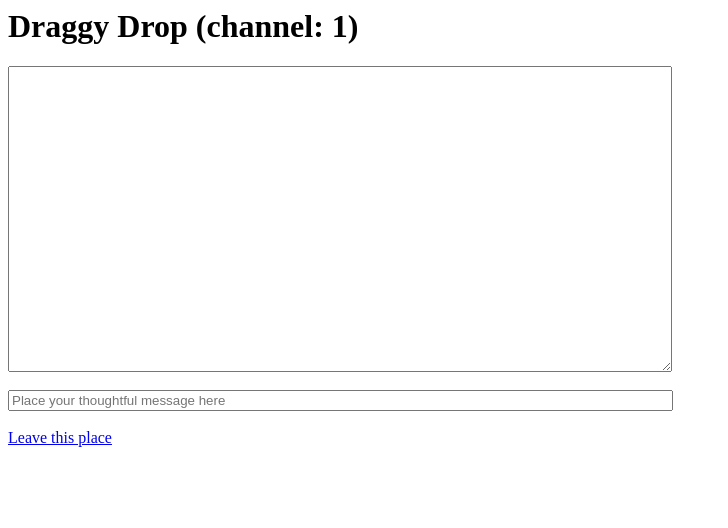
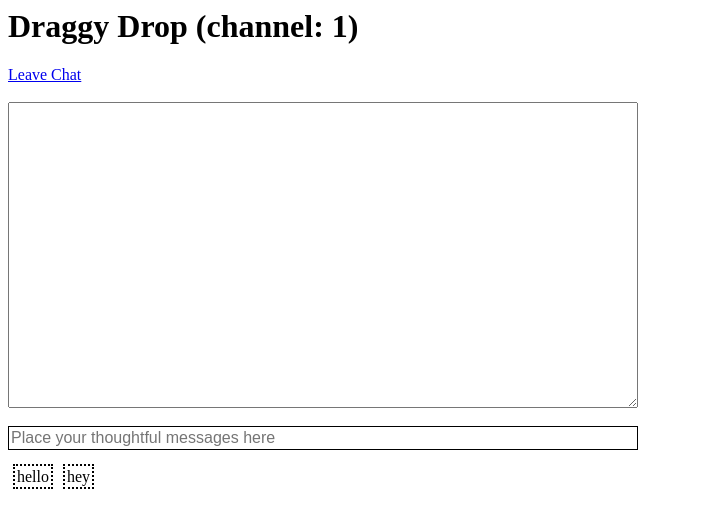
Before and after one commit to benbusby/draggy-drop, a Flask app: page /chat in a window 1280 px wide. Shown: the top 528 px of the page, without its empty margins (0-728 px from the left). Run offline with Flask 2, Linux system fonts and the light colour scheme; the visitor is signed in with stand-in values (Sample User, id 1); some libraries are stand-ins or nearby versions.

Commit message:
Added drag and drop chat functionality

```diff
--- /dev/null
+++ b/app/static/css/chat.css
@@ -0,0 +1,39 @@
+#draggable {
+    width: 100px;
+    height: 100px;
+    padding: 0.5em;
+    float: left;
+    margin: 10px 10px 10px 0;
+}
+
+#droppable {
+    width: 150px;
+    height: 150px;
+    padding: 0.5em;
+    float: left;
+    margin: 10px;
+}
+
+#chat {
+    width: 630px;
+}
+
+span {
+    background:#fff;
+    border: 2px dotted black;
+    padding:2px;
+    margin:0 5px;
+    font-size:16px;
+}
+
+input {
+    border:1px solid #000;
+    background:#fff;
+    padding:2px;
+    font-size:16px;
+    width: 630px;
+}
+
+input.highlight {
+    background:#ffa;
+}
--- a/app/static/js/chat.js
+++ b/app/static/js/chat.js
@@ -12,11 +12,11 @@ $(document).ready(function(){
         $('#chat').val($('#chat').val() + data.msg + '\n');
         $('#chat').scrollTop($('#chat')[0].scrollHeight);
     });
-    $('#text').keypress(function(e) {
+    $('#chat-input').keypress(function(e) {
         var code = e.keyCode || e.which;
         if (code == 13) {
-            text = $('#text').val();
-            $('#text').val('');
+            text = $('#chat-input').val();
+            $('#chat-input').val('');
             socket.emit('chat', {msg: text});
         }
     });
--- /dev/null
+++ b/app/static/js/dragdrop.js
@@ -0,0 +1,37 @@
+const loadWords = () => {
+    $.getJSON("/static/words.json", function(words) {
+        for (let key in words) {
+            if (words.hasOwnProperty(key)) {
+                $("#chat-options").append("<span>" + key + "</span>");
+                console.log(key + " -> " + words[key]);
+            }
+        }
+
+        $("span").each(function() {
+            $(this).draggable({
+                stop: function(event, ui) {
+                    // reset position of dragged element
+                    $(this).css({"top":"", "left":""});
+                }
+            });
+        });
+    });
+}
+
+$(document).ready(function() {
+    // load the draggable words into the view
+    loadWords();
+
+    $("#chat-input").droppable({
+        drop: function(event, ui) {
+            console.log('heyheyhey');
+        }
+    });
+
+    $("input").droppable({
+        hoverClass: "highlight",
+        drop: function(event, ui) {
+            $(this).val($(this).val() + ui.draggable.text());
+        }
+    });
+});
--- /dev/null
+++ b/app/static/words.json
@@ -0,0 +1,4 @@
+{
+    "hello": 1,
+    "hey": 2
+}
--- a/app/templates/chat.html
+++ b/app/templates/chat.html
@@ -3,12 +3,20 @@
         <title>Draggy Drop</title>
         <script type="text/javascript" src="//code.jquery.com/jquery-3.4.1.min.js"></script>
         <script type="text/javascript" src="//cdnjs.cloudflare.com/ajax/libs/socket.io/2.2.0/socket.io.js"></script>
+        <script type="text/javascript" src="https://code.jquery.com/ui/1.12.1/jquery-ui.js"></script>
         <script type="text/javascript" src="/static/js/chat.js" charset="utf-8"></script>
+        <script type="text/javascript" src="/static/js/dragdrop.js" charset="utf-8"></script>
+        <link rel="stylesheet" href="//code.jquery.com/ui/1.12.1/themes/base/jquery-ui.css"/>
+        <link href="/static/css/chat.css" rel="stylesheet" type="text/css" />
     </head>
     <body>
         <h1>Draggy Drop (channel: {{ room }})</h1>
+        <a href="#" onclick="leaveRoom();">Leave Chat</a><br><br>
         <textarea id="chat" cols="80" rows="20"></textarea><br><br>
-        <input id="text" size="80" placeholder="Place your thoughtful message here"><br><br>
-        <a href="#" onclick="leaveRoom();">Leave this place</a>
+        <!--<div id="chat-input" class="ui-widget-header">-->
+            <!--<p>Place your thoughtful messages here</p>-->
+        <!--</div>-->
+        <input id="chat-input" size="80" placeholder="Place your thoughtful messages here"><br><br>
+        <div id="chat-options"></div>
     </body>
 </html>
```
Also changed, not shown: 1 other file.
